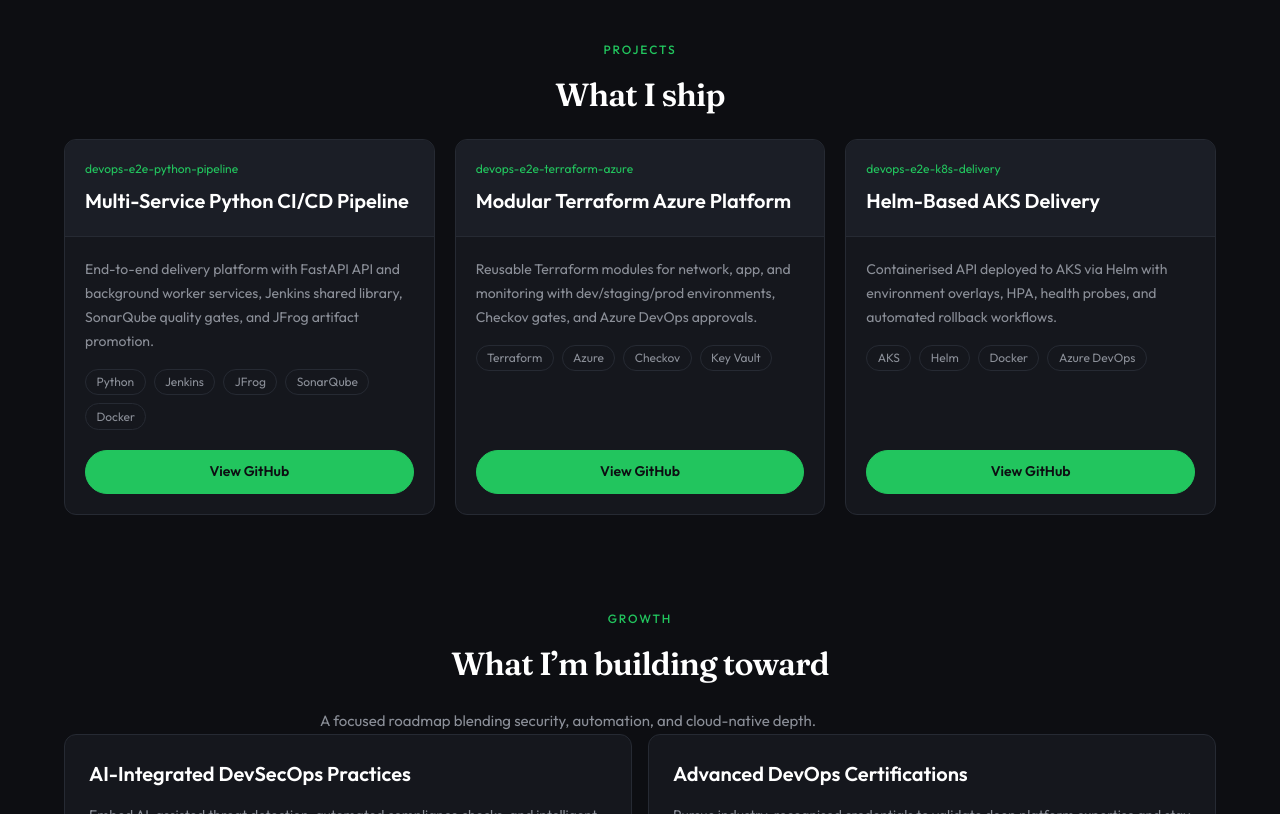
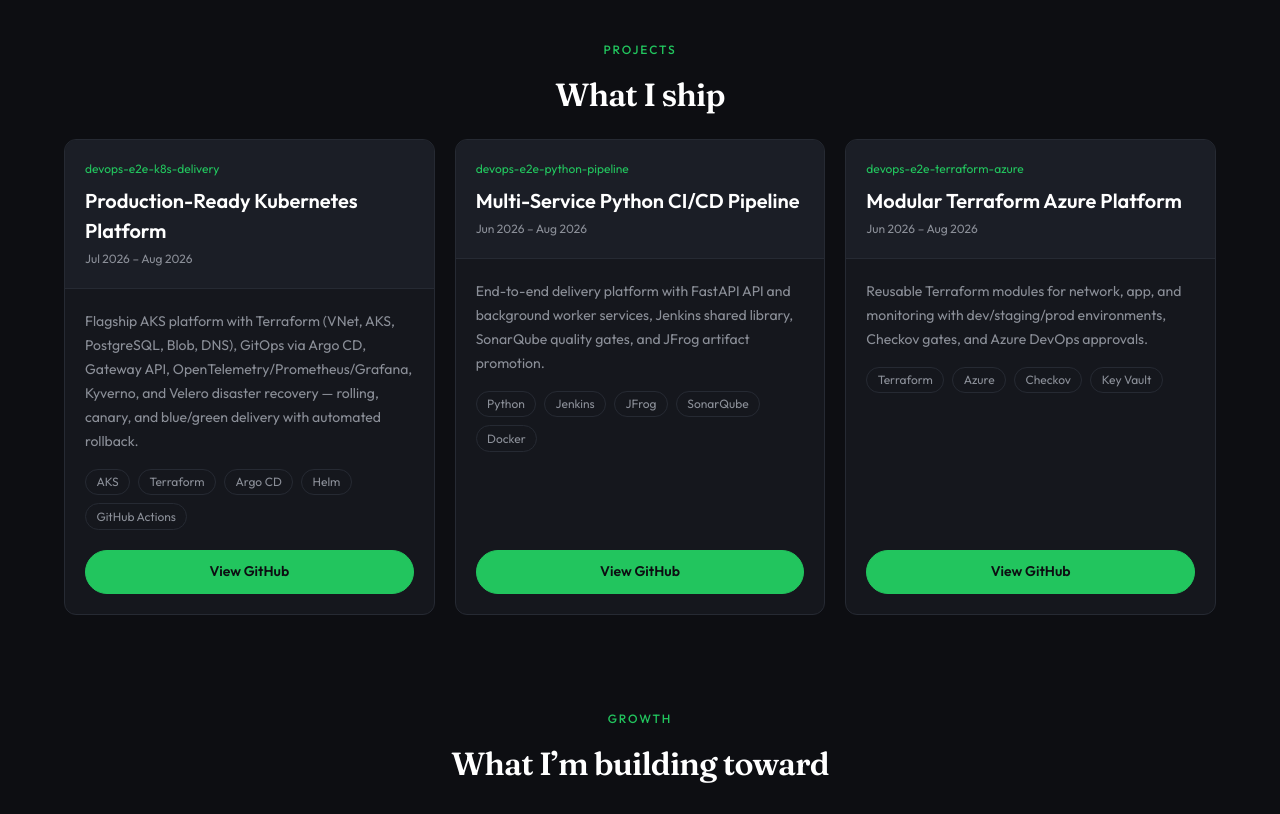
Before and after one commit to Deonarayankumar/cloud-resume, a React (Vite) app: page / in a window 1280 px wide. Shown: the part 2340-3154 px from the top of the page. Built offline with nearby package versions, Linux system fonts and the light colour scheme.

Commit message:
feat: promote Kubernetes lab as flagship project (#6)
Show Jul-Aug 2026 dates and GitOps/AKS stack on the resume projects section.

```diff
--- a/src/components/Projects.tsx
+++ b/src/components/Projects.tsx
@@ -16,6 +16,9 @@
                 <h3 className="mt-2 text-[length:var(--font-lg)] font-semibold text-[var(--c-heading)]">
                   {project.name}
                 </h3>
+                {'period' in project && project.period ? (
+                  <p className="mt-1 text-[length:var(--font-xs)] text-[var(--text-muted)]">{project.period}</p>
+                ) : null}
               </div>
 
               <div className="flex flex-1 flex-col p-5">
--- a/src/content/profile.ts
+++ b/src/content/profile.ts
@@ -78,8 +78,19 @@
 
 export const projects = [
   {
+    name: 'Production-Ready Kubernetes Platform',
+    repo: 'devops-e2e-k8s-delivery',
+    period: 'Jul 2026 – Aug 2026',
+    description:
+      'Flagship AKS platform with Terraform (VNet, AKS, PostgreSQL, Blob, DNS), GitOps via Argo CD, Gateway API, OpenTelemetry/Prometheus/Grafana, Kyverno, and Velero disaster recovery — rolling, canary, and blue/green delivery with automated rollback.',
+    stack: ['AKS', 'Terraform', 'Argo CD', 'Helm', 'GitHub Actions'],
+    gradient: 'from-sky-900/60 to-blue-800/30',
+    link: 'https://github.com/Deonarayankumar/devops-e2e-k8s-delivery',
+  },
+  {
     name: 'Multi-Service Python CI/CD Pipeline',
     repo: 'devops-e2e-python-pipeline',
+    period: 'Jun 2026 – Aug 2026',
     description:
       'End-to-end delivery platform with FastAPI API and background worker services, Jenkins shared library, SonarQube quality gates, and JFrog artifact promotion.',
     stack: ['Python', 'Jenkins', 'JFrog', 'SonarQube', 'Docker'],
@@ -89,20 +100,12 @@
   {
     name: 'Modular Terraform Azure Platform',
     repo: 'devops-e2e-terraform-azure',
+    period: 'Jun 2026 – Aug 2026',
     description:
       'Reusable Terraform modules for network, app, and monitoring with dev/staging/prod environments, Checkov gates, and Azure DevOps approvals.',
     stack: ['Terraform', 'Azure', 'Checkov', 'Key Vault'],
     gradient: 'from-indigo-900/60 to-blue-900/30',
     link: 'https://github.com/Deonarayankumar/devops-e2e-terraform-azure',
-  },
-  {
-    name: 'Helm-Based AKS Delivery',
-    repo: 'devops-e2e-k8s-delivery',
-    description:
-      'Containerised API deployed to AKS via Helm with environment overlays, HPA, health probes, and automated rollback workflows.',
-    stack: ['AKS', 'Helm', 'Docker', 'Azure DevOps'],
-    gradient: 'from-sky-900/60 to-blue-800/30',
-    link: 'https://github.com/Deonarayankumar/devops-e2e-k8s-delivery',
   },
 ];
 
--- a/src/content/skills.ts
+++ b/src/content/skills.ts
@@ -9,6 +9,8 @@
   { name: 'Terraform', iconClass: 'devicon-terraform-plain colored' },
   { name: 'Docker', iconClass: 'devicon-docker-plain colored' },
   { name: 'Kubernetes', iconClass: 'devicon-kubernetes-plain colored' },
+  { name: 'Helm', iconClass: 'devicon-helm-plain colored' },
+  { name: 'GitHub Actions', iconClass: 'devicon-githubactions-plain colored' },
   { name: 'Python', iconClass: 'devicon-python-plain colored' },
   { name: 'AWS', iconClass: 'devicon-amazonwebservices-plain-wordmark colored' },
   { name: 'Azure', iconClass: 'devicon-azure-plain colored' },
```
